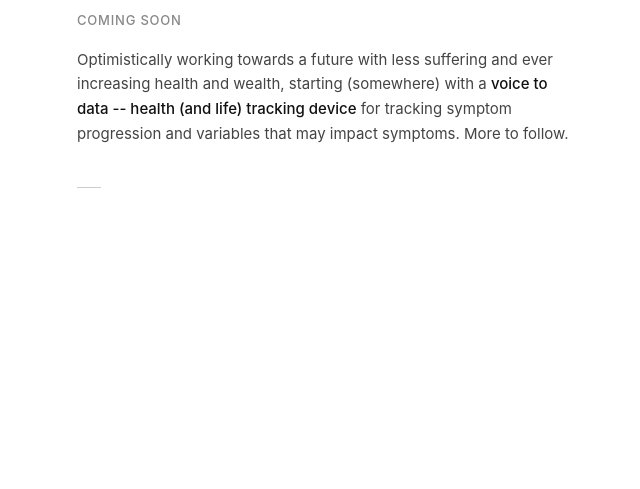
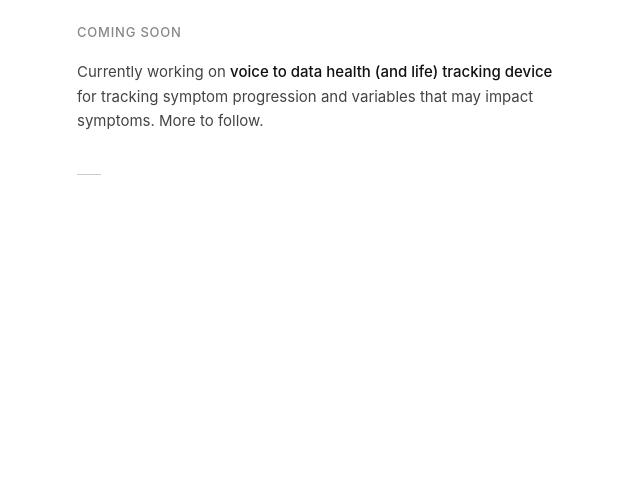
Before and after one commit to fourpots/fourpots.github.io, a plain HTML site: page index.html in a window 1280 px wide. Shown: the part 311-800 px from the top of the page, without its empty margins (317-957 px from the left). Drawn offline with Linux system fonts and the light colour scheme.

Commit message:
Update index.html

```diff
--- a/index.html
+++ b/index.html
@@ -87,7 +87,7 @@
         <div class="name">fourpots</div>
         <div class="status">Coming soon</div>
         <div class="brief">
-            Optimistically working towards a future with less suffering and ever increasing health and wealth, starting (somewhere) with a <strong>voice to data -- health (and life) tracking device</strong> for tracking symptom progression and variables that may impact symptoms. More to follow.
+            Currently working on <strong>voice to data health (and life) tracking device</strong> for tracking symptom progression and variables that may impact symptoms. More to follow.
         </div>
         <div class="divider"></div>
         <div class="contact">
```
